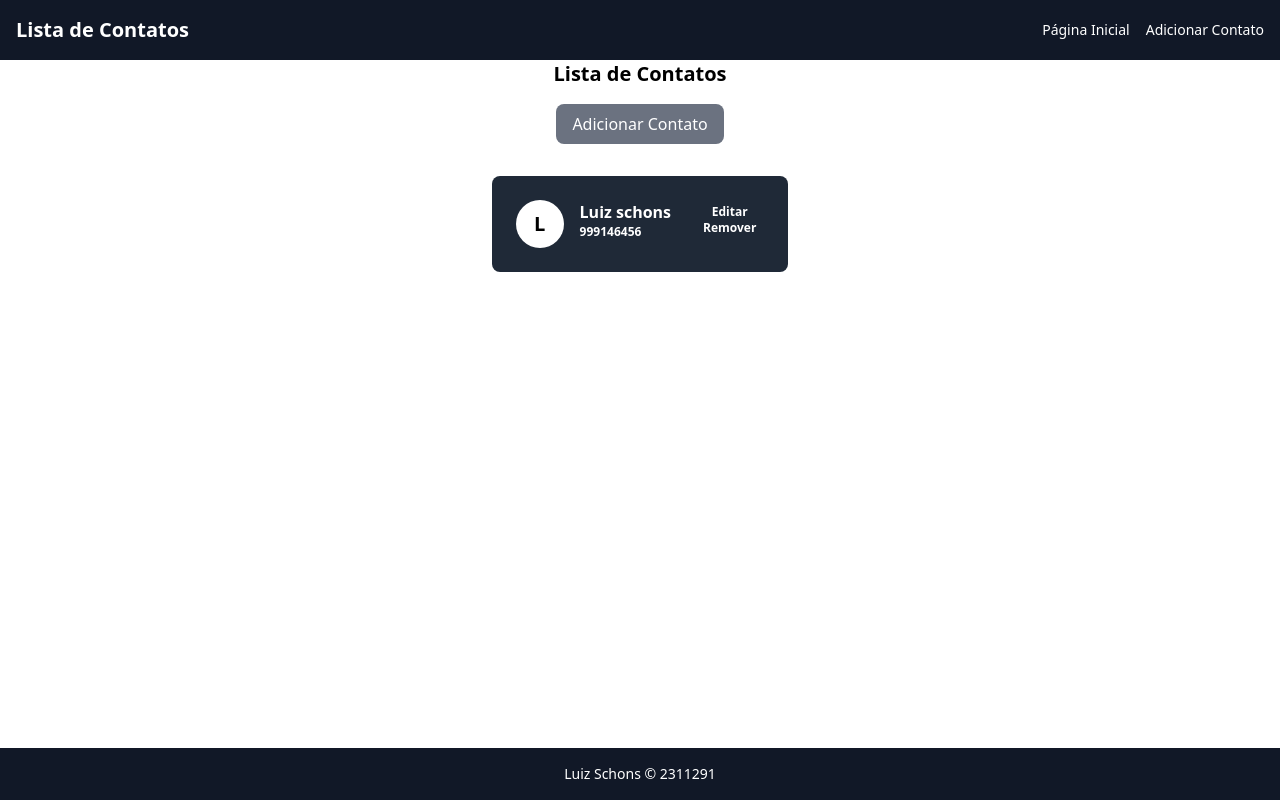
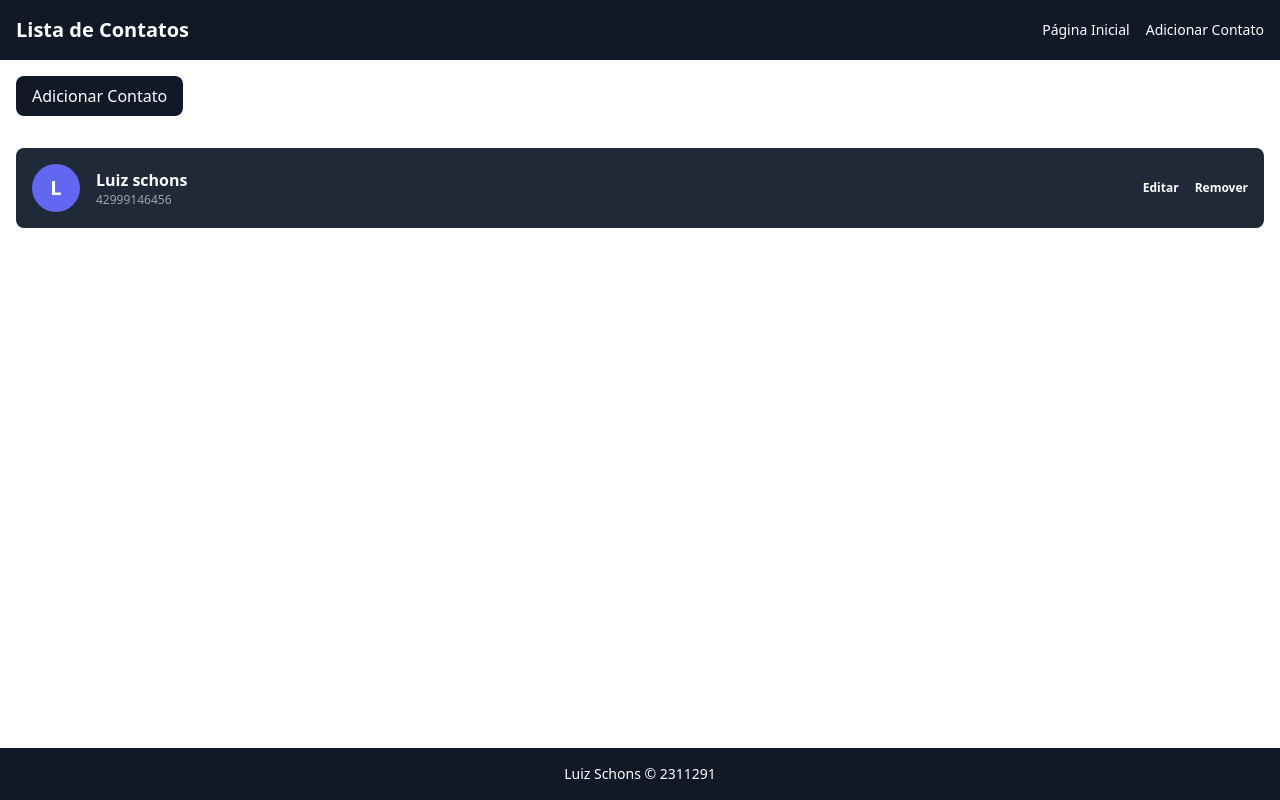
Before and after one commit to sschonss/lista-de-contatos, an Angular app: page / in a window 1280 px wide. Built offline with nearby package versions, Linux system fonts and the light colour scheme; data requests are answered from the project's data file.

Commit message:
Melhorias

```diff
--- a/db.json
+++ b/db.json
@@ -2,8 +2,8 @@
   "contatos": [
     {
       "nome": "Luiz schons",
-      "email": "schons@luiz.com",
-      "telefone": "999146456",
+      "email": "schons@luuiz.com",
+      "telefone": "42999146456",
       "id": 1
     }
   ]
--- a/src/app/adicionar-contato/adicionar-contato.component.html
+++ b/src/app/adicionar-contato/adicionar-contato.component.html
@@ -1,5 +1,9 @@
 <div class="flex flex-col items-center justify-center">
-    <h2 class="text-xl font-bold">Adicionar Contato</h2>
+
+    <div class="flex items-center justify-start w-full">
+        <app-back-button class="m-4" [routerLink]="['/']"></app-back-button>
+    </div>
+
     <form (submit)="adicionarContato()" class="mt-4">
         <div class="mt-2">
             <label for="nome" class="font-bold">Nome:</label>
--- a/src/app/adicionar-contato/adicionar-contato.component.ts
+++ b/src/app/adicionar-contato/adicionar-contato.component.ts
@@ -23,10 +23,7 @@ export class AdicionarContatoComponent {
     }
 
     this.formatarContato();
-
-    this.contatoService.criarContato(this.contato).subscribe(() => {
-      this.router.navigate(['/']);
-    });
+    this.salvarContato();
   }
 
   private validarContato(): boolean {
@@ -72,4 +69,10 @@ export class AdicionarContatoComponent {
     this.contato.nome = this.formatarNome(this.contato.nome);
     this.contato.telefone = this.formatarTelefone(this.contato.telefone);
   }
+
+  private salvarContato(): void {
+    this.contatoService.criarContato(this.contato).subscribe(() => {
+      this.router.navigate(['/']);
+    });
+  }
 }
--- a/src/app/button-action/button-action.component.html
+++ b/src/app/button-action/button-action.component.html
@@ -1,13 +1,13 @@
-<button *ngIf="!link.length && !funcaoClick" class="my-4 px-4 py-2 bg-gray-500 text-white rounded-lg">
+<button *ngIf="!link.length && !funcaoClick" class="my-4 px-4 py-2 bg-gray-900 text-white rounded-lg">
     {{ texto }}
 </button>
 
 <button *ngIf="link.length && !funcaoClick" [routerLink]="link"
-    class="my-4 px-4 py-2 bg-gray-500 text-white rounded-lg">
+    class="my-4 px-4 py-2 bg-gray-900 text-white rounded-lg">
     {{ texto }}
 </button>
 
 <button *ngIf="!link.length && funcaoClick" (click)="funcaoClick()"
-    class="my-4 px-4 py-2 bg-gray-500 text-white rounded-lg">
+    class="my-4 px-4 py-2 bg-gray-9 00 text-white rounded-lg">
     {{ texto }}
 </button>
--- a/src/app/contato.service.ts
+++ b/src/app/contato.service.ts
@@ -29,4 +29,8 @@ export class ContatoService {
   getContato(id: number): Observable<any> {
     return this.http.get(`${this.apiUrl}/${id}`);
   }
+
+  goHome(): Observable<any> {
+    return this.http.get(this.apiUrl);
+  }
 }
--- a/src/app/editar-contato/editar-contato.component.html
+++ b/src/app/editar-contato/editar-contato.component.html
@@ -1,5 +1,7 @@
 <div class="flex flex-col items-center justify-center">
-    <h2 class="text-xl font-bold">Editar Contato</h2>
+    <div class="flex items-center justify-start w-full">
+        <app-back-button class="m-4" [routerLink]="['/']"></app-back-button>
+    </div>
     <form (submit)="atualizarContato()" class="mt-4">
         <div class="mt-2">
             <label for="nome" class="font-bold">Nome:</label>
--- a/src/app/editar-contato/editar-contato.component.ts
+++ b/src/app/editar-contato/editar-contato.component.ts
@@ -30,57 +30,61 @@ export class EditarContatoComponent implements OnInit {
 
   ngOnInit(): void {
     const idParam = this.route.snapshot.paramMap.get('id');
-    const id = idParam ? +idParam : null;
+    const id = idParam !== null ? +idParam : null;
 
     if (id !== null && !isNaN(id)) {
-      this.contatoService.getContato(id).subscribe((data: Contato) => {
-        if (data) {
-          data.telefone = this.formatarTelefone(data.telefone);
-          data.nome = this.formatarNome(data.nome);
-          this.contato = data;
-        } else {
-          this.router.navigate(['/']);
-        }
-      });
+      this.carregarContato(id);
     } else {
-      this.router.navigate(['/']);
+      this.redirecionarParaPaginaInicial();
     }
   }
 
+  carregarContato(id: number): void {
+    this.contatoService.getContato(id).subscribe((data: Contato) => {
+      if (data) {
+        this.contato = {
+          ...data,
+          telefone: this.formatarTelefone(data.telefone),
+          nome: this.formatarNome(data.nome),
+        };
+      } else {
+        this.redirecionarParaPaginaInicial();
+      }
+    });
+  }
+
   atualizarContato(): void {
-    if (this.validarContato(this.contato)) {
+    if (this.ehContatoValido(this.contato)) {
       this.contatoService
         .atualizarContato(this.contato.id, this.contato)
-        .subscribe(() => {
-          this.router.navigate(['/']);
-        });
+        .subscribe(() => this.redirecionarParaPaginaInicial());
     } else {
       alert('Dados inválidos!');
     }
   }
 
-  private validarContato(contato: Contato): boolean {
+  ehContatoValido(contato: Contato): boolean {
     return (
-      this.verificaNome(contato.nome) &&
-      this.verificaEmail(contato.email) &&
-      this.verificaTelefone(contato.telefone)
+      this.validarNome(contato.nome) &&
+      this.validarEmail(contato.email) &&
+      this.validarTelefone(contato.telefone)
     );
   }
 
-  private verificaEmail(email: string): boolean {
+  validarEmail(email: string): boolean {
     const emailRegex = /^[^\s@]+@[^\s@]+\.[^\s@]+$/;
     return emailRegex.test(email);
   }
 
-  private verificaTelefone(telefone: string): boolean {
+  validarTelefone(telefone: string): boolean {
     return telefone.length >= 8;
   }
 
-  private verificaNome(nome: string): boolean {
+  validarNome(nome: string): boolean {
     return nome.trim().length >= 3;
   }
 
-  private formatarTelefone(telefone: string): string {
+  formatarTelefone(telefone: string): string {
     const regex8Digitos = /^(\d{4})(\d{4})$/;
     const regex9Digitos = /^(\d{5})(\d{4})$/;
 
@@ -93,7 +97,11 @@ export class EditarContatoComponent implements OnInit {
     }
   }
 
-  private formatarNome(nome: string): string {
+  formatarNome(nome: string): string {
     return nome.charAt(0).toUpperCase() + nome.slice(1).toLowerCase();
   }
+
+  redirecionarParaPaginaInicial(): void {
+    this.router.navigate(['/']);
+  }
 }
--- a/src/app/lista-contatos/lista-contatos.component.html
+++ b/src/app/lista-contatos/lista-contatos.component.html
@@ -1,31 +1,33 @@
-<div class="flex flex-col items-center justify-center">
-    <h2 class="text-xl font-bold">Lista de Contatos</h2>
-    <app-button-action texto="Adicionar Contato" [link]="['/adicionar']"></app-button-action>
+<div class="flex flex-col ml-4 mr-4">
+    <div>
+        <app-button-action texto="Adicionar Contato" [link]="['/adicionar']"></app-button-action>
+    </div>
 
-    <div *ngFor="let contato of contatos" class="bg-gray-800 m-4 p-4 flex flex-row rounded-lg">
-        <div class="flex flex-row mt-2 ml-2">
-            <div class="flex flex-col items-center">
-                <div class="text-xl font-bold bg-white rounded-full w-12 h-12 flex items-center justify-center">
-                    {{ contato.nome[0] }}
-                </div>
+    <ng-container *ngIf="contatos.length > 0; else noContacts">
+    <div *ngFor="let contato of contatos" class="bg-gray-800 my-4 p-4 rounded-lg w-full">
+        <div class="flex flex-row items-center">
+            <div
+                class="flex items-center justify-center rounded-full w-12 h-12 bg-indigo-500 text-white text-xl font-bold">
+                {{ contato.nome[0] }}
             </div>
-            <div class="flex flex-col ml-4 items-start justify-center mb-4">
+
+            <div class="ml-4">
                 <div class="text-md font-bold text-white">
                     {{ contato.nome }}
                 </div>
-                <div class="text-xs font-bold text-white">
+                <div class="text-xs text-gray-400">
                     {{ contato.telefone }}
                 </div>
             </div>
 
-            <div class="flex flex-col ml-8 mr-4 items-center justify-center mb-4">
+            <div class="flex-grow"></div>
+
+            <div class="flex items-center justify-end space-x-4">
                 <div class="text-xs font-bold text-white">
                     <a [routerLink]="['/editar', contato.id]">
                         Editar
                     </a>
                 </div>
-
-                <!--botao remove contato-->
                 <div class="text-xs font-bold text-white">
                     <a (click)="excluirContato(contato.id)" class="cursor-pointer">
                         Remover
@@ -34,4 +36,10 @@
             </div>
         </div>
     </div>
+    </ng-container>
+    <ng-template #noContacts>
+        <div class="bg-gray-800 my-4 p-4 rounded-lg w-full text-white text-center">
+            Não existem contatos para exibir.
+        </div>
+    </ng-template>
 </div>
```
Also changed, not shown: 1 other file (tests, documents, lock files or other folders).
